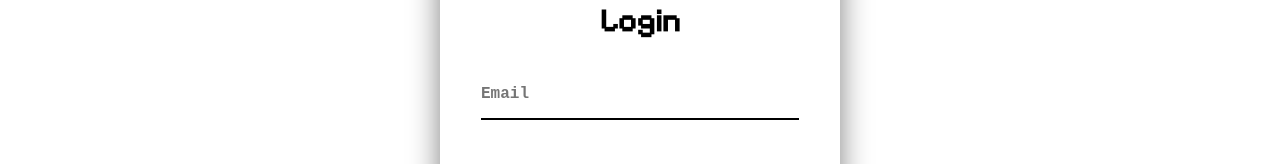
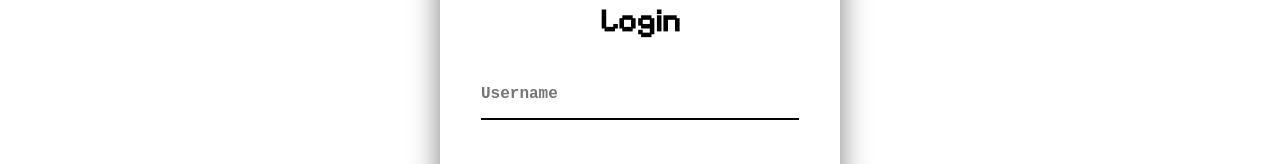
Before and after one commit to mortemn/Ping, a Next.js app in the folder frontend/: page /loginPage in a window 1280 px wide. Shown: the part 274-438 px from the top of the page. Built offline with nearby package versions, Linux system fonts and the light colour scheme.

Commit message:
Change username

```diff
--- a/frontend/src/app/loginPage/page.js
+++ b/frontend/src/app/loginPage/page.js
@@ -7,7 +7,7 @@ import { useRouter } from "next/navigation";
 import { v4 as uuidv4 } from "uuid";
 
 export default function Home() {
-  const [email, setEmail] = useState("");
+  const [username, setUsername] = useState("");
   const [password, setPassword] = useState("");
   const router = useRouter();
   const playerID = uuidv4();
@@ -15,7 +15,7 @@ export default function Home() {
   const submit = async (e) => {
     e.preventDefault();
     var data = {
-      Email: email,
+      Username: username,
       Password: password,
       PlayerID: playerID,
     };
@@ -56,9 +56,9 @@ export default function Home() {
           <form onSubmit={submit}>
             <div className={styles.input_box}>
               <span className={styles.icon}>
-                <ion-icon name="mail"></ion-icon>
+                <ion-icon name="person"></ion-icon>
               </span>
-              <input type="email" placeholder="Email" required onChange={(e) => setEmail(e.target.value)}/>
+              <input type="username" placeholder="Username" required onChange={(e) => setUsername(e.target.value)}/>
             </div>
             <div className={styles.input_box}>
               <span className={styles.icon}>
```
